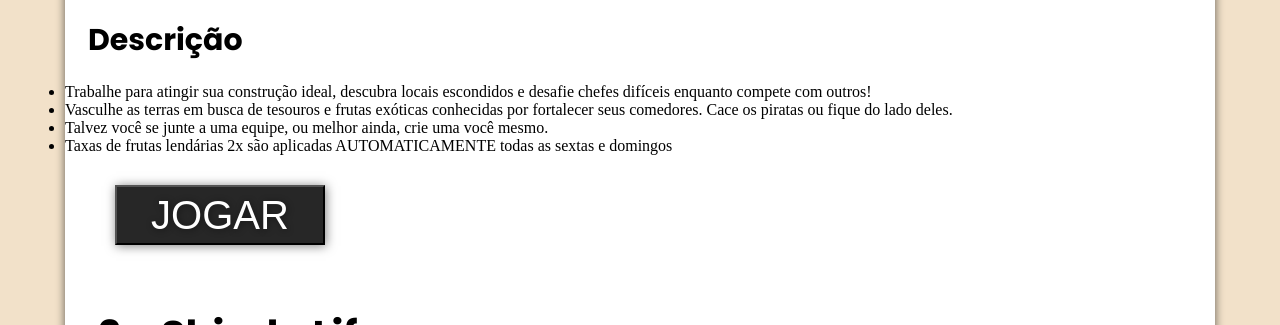
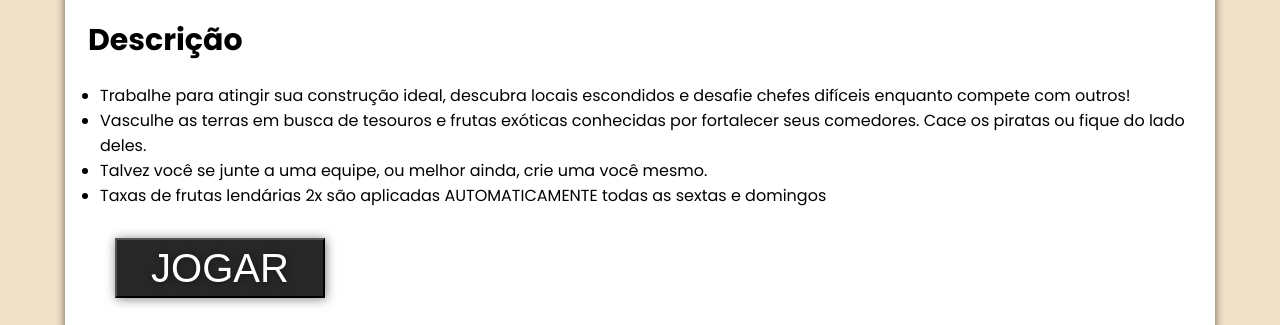
Before and after one commit to yudiyan-code/animes-best-roblox-games, a plain HTML site: page index.html in a window 1280 px wide. Shown: the part 946-1271 px from the top of the page. Drawn offline with Linux system fonts and the light colour scheme; a web font is replaced by a local one.

Commit message:
Atualizar o styles.css

```diff
--- a/styles.css
+++ b/styles.css
@@ -60,7 +60,7 @@ p {
     text-shadow: 1px 1px 7px rgba(0, 0, 0, 0.445);
 }
 
-main < ul {
+main ul {
     font-family: var(--fontepadrao);
     font-size: 16px;
     margin-left: 35px;
```
